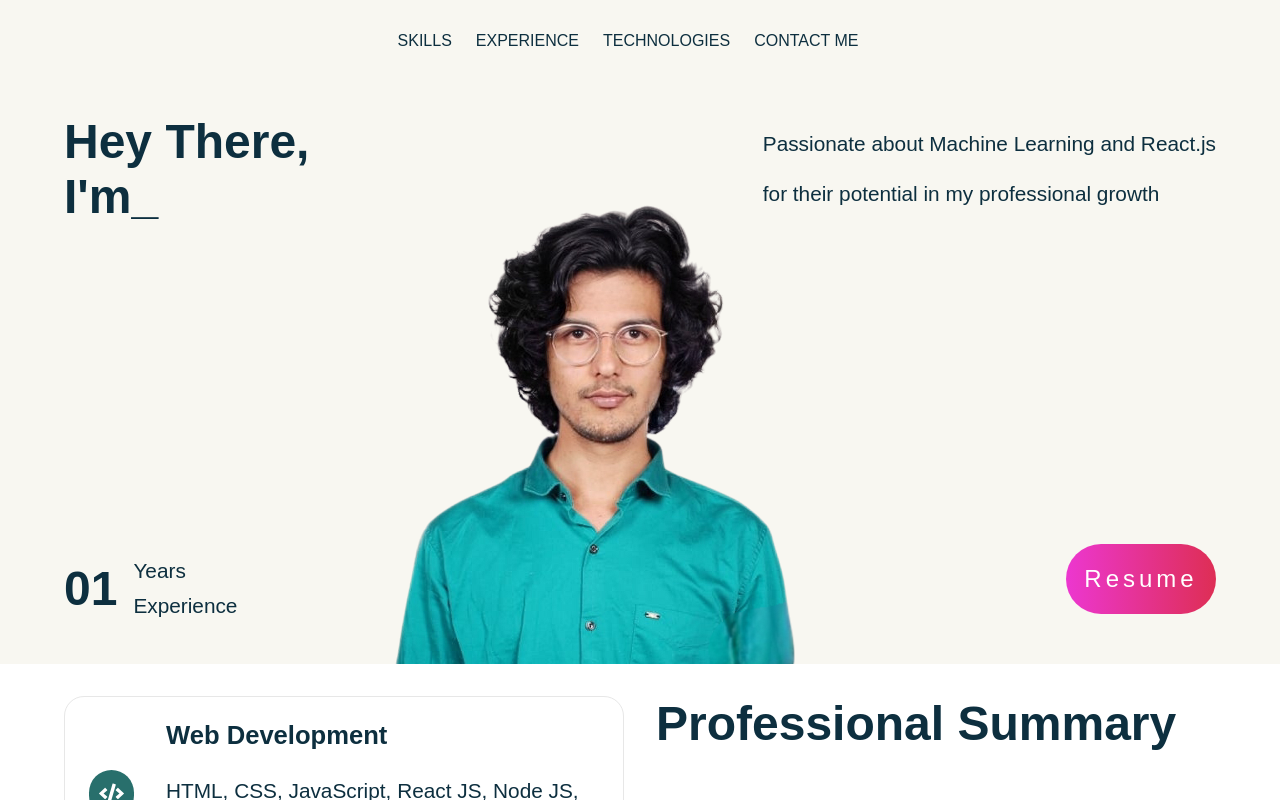
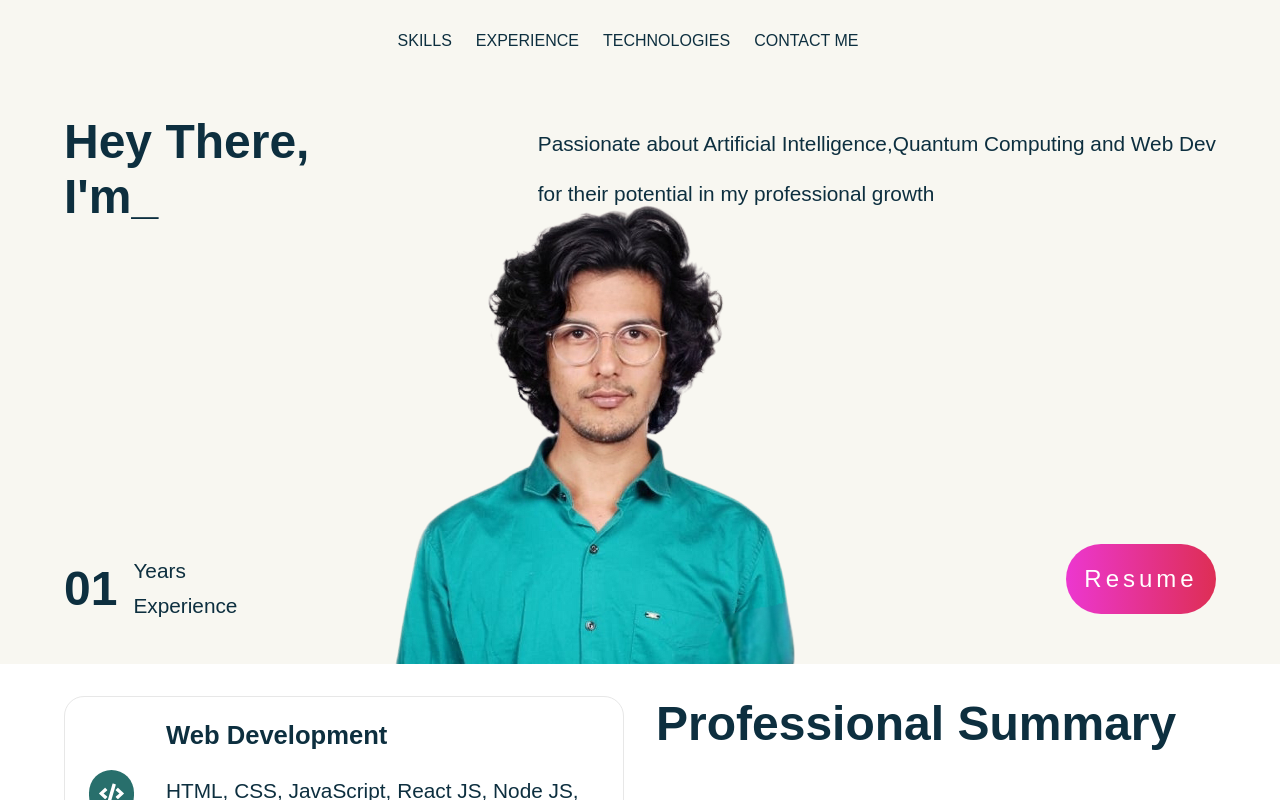
Before and after one commit to Nitin-Magdum/My-Portfolio, a React (Vite) app: page / in a window 1280 px wide. Shown: the top 800 px of the page. Built offline with nearby package versions, Linux system fonts and the light colour scheme; a web font is replaced by a local one.

Commit message:
added the quantum

```diff
--- a/src/components/Hero/Hero.jsx
+++ b/src/components/Hero/Hero.jsx
@@ -33,7 +33,7 @@ const Hero = () => {
             <ReactTyped strings={["I'm Nitin","Data Engineer","Web Developer","Learner","Tech Enthusiast"]} typeSpeed={200} loop backSpeed={300} cursorChar='_' showCursor={true}/>
           </motion.span>
           <motion.span className="secondaryText"variants={fadeIn("left", "tween", 0.9, 1)}>
-          Passionate about Machine Learning and React.js
+          Passionate about Artificial Intelligence,Quantum Computing and Web Dev
             <br />
                  for their potential in my professional growth
           </motion.span>
```
